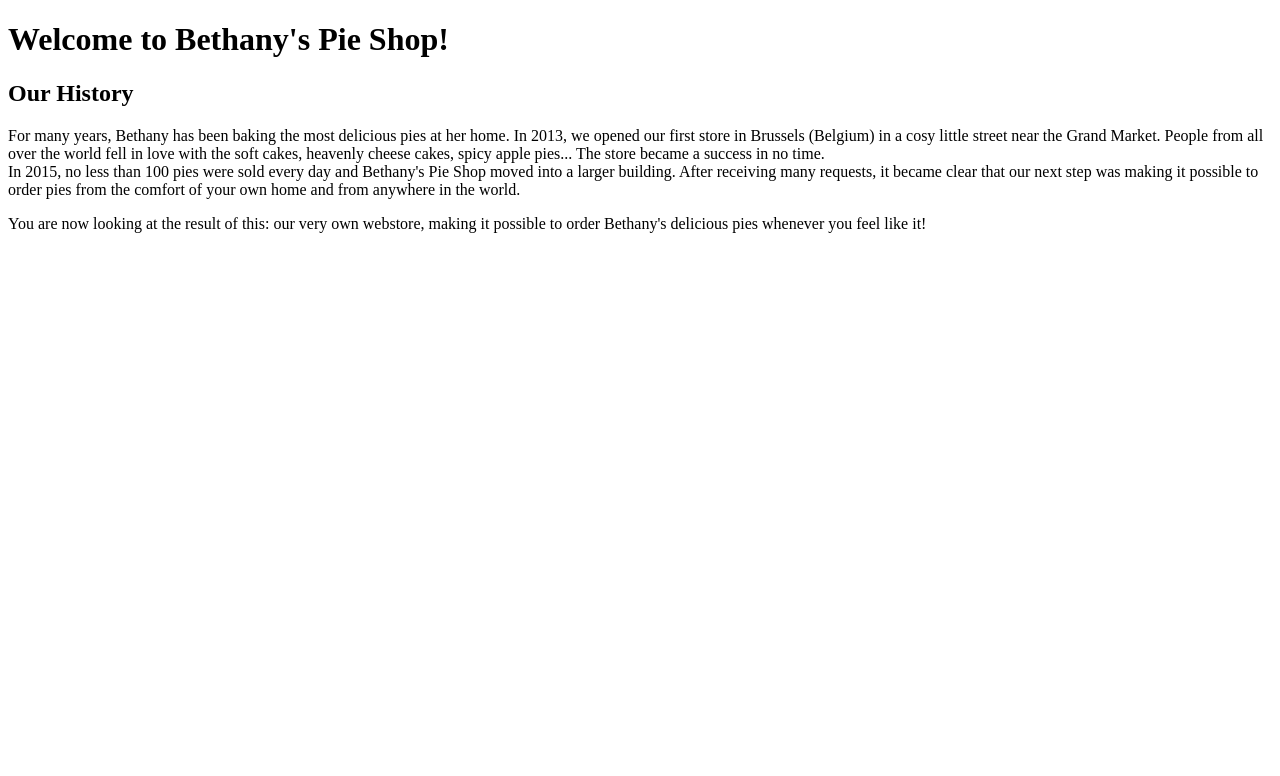
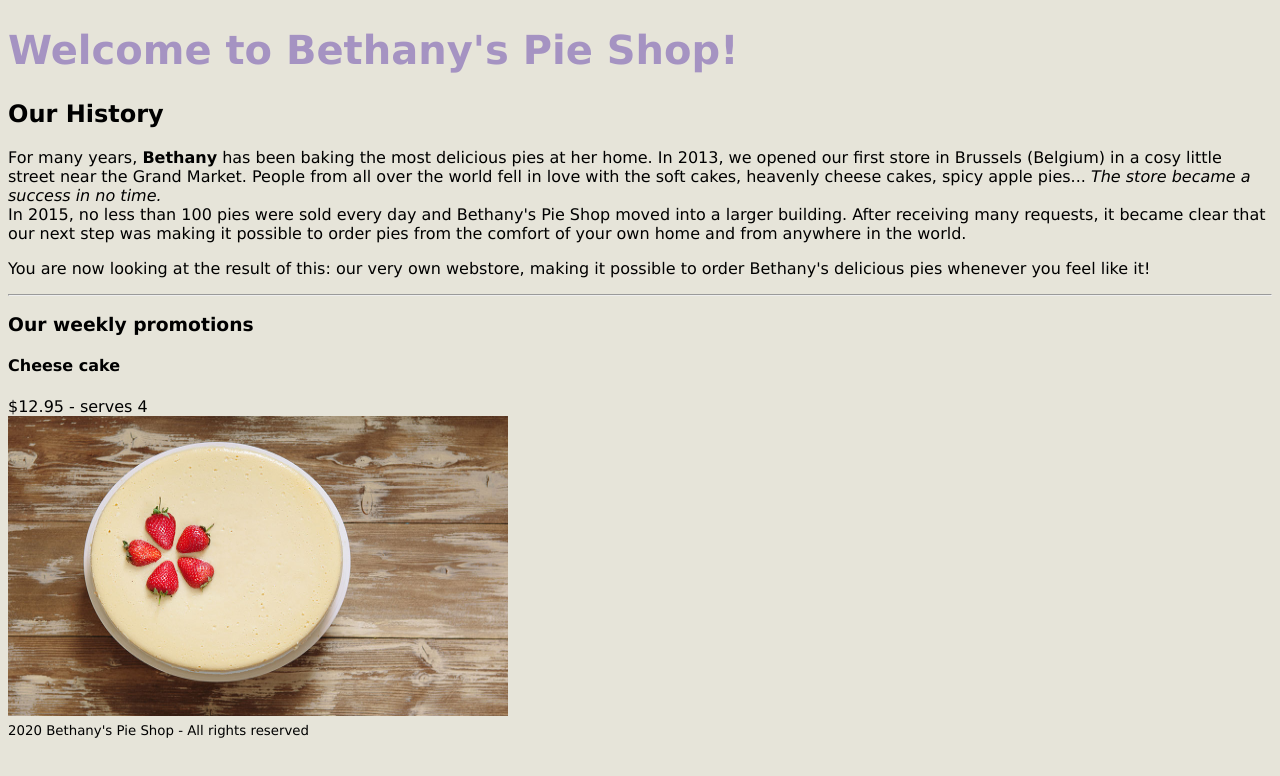
Before and after one commit to 13thDuke/bethanys-pie-shop, a plain HTML site: page index.html in a window 1280 px wide. Drawn offline with Linux system fonts and the light colour scheme.

Commit message:
Added some initial paragraph content and an image

```diff
--- a/index.html
+++ b/index.html
@@ -8,16 +8,24 @@
         <meta name="viewport" content="width=device-width, initial-scale=1"> <!--important for websites that need responsive layout -->
     </head>
 
-    <body>
+    <body style="background-color:#e6e4d9;font-family: verdana;">
 
-        <h1>Welcome to Bethany's Pie Shop!</h1> <!-- Page's title - h1 should only be used once in a page-->
+        <h1 style="font-size: 40px;color: #a593c2;">Welcome to Bethany's Pie Shop!</h1> <!-- Page's title - h1 should only be used once in a page-->
         <h2>Our History</h2>
-        <p>
-            For many years, Bethany has been baking the most delicious pies at her home. In 2013, we opened our first store in Brussels (Belgium) in a cosy little street near the Grand Market. People from all over the world fell in love with the soft cakes, heavenly cheese cakes, spicy apple pies... The store became a success in no time.
+        <p style="text-align: left;">
+            For many years, <b>Bethany</b> has been baking the most delicious pies at her home. In 2013, we opened our first store in Brussels (Belgium) in a cosy little street near the Grand Market. People from all over the world fell in love with the soft cakes, heavenly cheese cakes, spicy apple pies... <i>The store became a success in no time. </i>
             <br>In 2015, no less than 100 pies were sold every day and Bethany's Pie Shop moved into a larger building. After receiving many requests, it became clear that our next step was making it possible to order pies from the comfort of your own home and from anywhere in the world.
         </p>
         <p>
             You are now looking at the result of this: our very own webstore, making it possible to order Bethany's delicious pies whenever you feel like it!
         </p>
+        <hr> <!-- horizontal rule-->
+        <h3 style="font-family: verdana;">Our weekly promotions</h3>
+        <h4>Cheese cake</h4>
+        $12.95 - serves 4
+        <br>
+        <img src="cheesecake.jpg" width="500" height="300"/>
+        <br>
+        <small>2020 Bethany's Pie Shop - All rights reserved</small>
     </body>
 </html>
```
Also changed, not shown: cheesecake.jpg (added).
